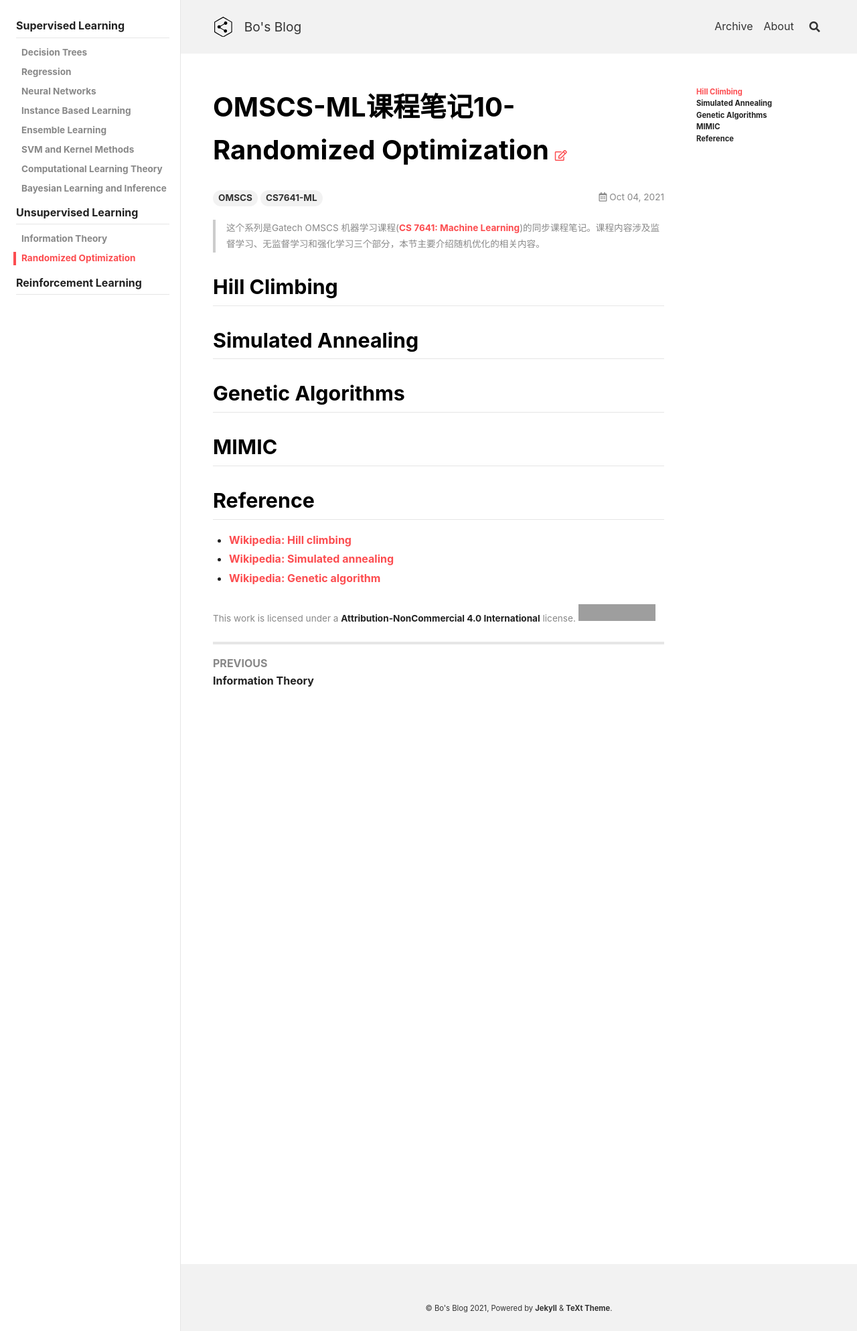
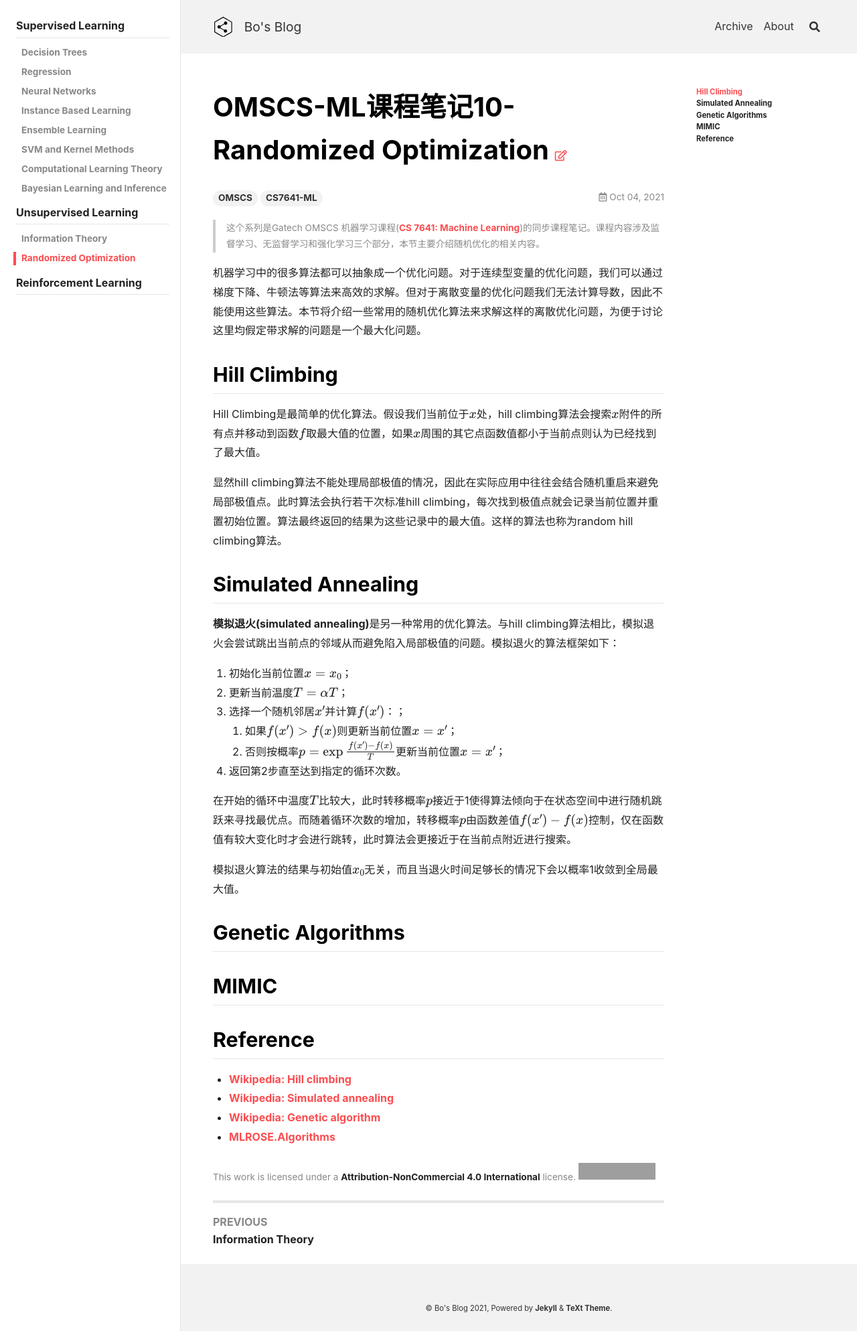
Before and after one commit to peng00bo00/peng00bo00_previous_blog, a Jekyll site: the page built from _posts/2021-10-04-OMSCS-ML-NOTES-10.md, in a window 1280 px wide. Shown: the whole page at 67% size. Built offline with Jekyll 4.4.1, drawn with Linux system fonts in a browser that asks for light colours; nearby versions of some CDN libraries; formulas are drawn with MathJax 3; grey boxes are pictures that could not be loaded.

Commit message:
Update 2021-10-04-OMSCS-ML-NOTES-10.md

```diff
--- a/_posts/2021-10-04-OMSCS-ML-NOTES-10.md
+++ b/_posts/2021-10-04-OMSCS-ML-NOTES-10.md
@@ -12,9 +12,28 @@ sidebar:
 > 这个系列是Gatech OMSCS 机器学习课程([CS 7641: Machine Learning](https://omscs.gatech.edu/cs-7641-machine-learning))的同步课程笔记。课程内容涉及监督学习、无监督学习和强化学习三个部分，本节主要介绍随机优化的相关内容。
 <!--more-->
 
+机器学习中的很多算法都可以抽象成一个优化问题。对于连续型变量的优化问题，我们可以通过梯度下降、牛顿法等算法来高效的求解。但对于离散变量的优化问题我们无法计算导数，因此不能使用这些算法。本节将介绍一些常用的随机优化算法来求解这样的离散优化问题，为便于讨论这里均假定带求解的问题是一个最大化问题。
+
 ## Hill Climbing
 
+Hill Climbing是最简单的优化算法。假设我们当前位于$x$处，hill climbing算法会搜索$x$附件的所有点并移动到函数$f$取最大值的位置，如果$x$周围的其它点函数值都小于当前点则认为已经找到了最大值。
+
+显然hill climbing算法不能处理局部极值的情况，因此在实际应用中往往会结合随机重启来避免局部极值点。此时算法会执行若干次标准hill climbing，每次找到极值点就会记录当前位置并重置初始位置。算法最终返回的结果为这些记录中的最大值。这样的算法也称为random hill climbing算法。
+
 ## Simulated Annealing
+
+**模拟退火(simulated annealing)**是另一种常用的优化算法。与hill climbing算法相比，模拟退火会尝试跳出当前点的邻域从而避免陷入局部极值的问题。模拟退火的算法框架如下：
+
+1. 初始化当前位置$x = x_0$；
+2. 更新当前温度$T = \alpha T$；
+3. 选择一个随机邻居$x'$并计算$f(x')$：；
+   1. 如果$f(x') \gt f(x)$则更新当前位置$x = x'$；
+   2. 否则按概率$p = \exp \{ \frac{f(x') - f(x)}{T} \}$更新当前位置$x = x'$；
+4. 返回第2步直至达到指定的循环次数。
+
+在开始的循环中温度$T$比较大，此时转移概率$p$接近于1使得算法倾向于在状态空间中进行随机跳跃来寻找最优点。而随着循环次数的增加，转移概率$p$由函数差值$f(x') - f(x)$控制，仅在函数值有较大变化时才会进行跳转，此时算法会更接近于在当前点附近进行搜索。
+
+模拟退火算法的结果与初始值$x_0$无关，而且当退火时间足够长的情况下会以概率1收敛到全局最大值。
 
 ## Genetic Algorithms
 
@@ -25,3 +44,4 @@ sidebar:
 - [Wikipedia: Hill climbing](https://en.wikipedia.org/wiki/Hill_climbing)
 - [Wikipedia: Simulated annealing](https://en.wikipedia.org/wiki/Simulated_annealing)
 - [Wikipedia: Genetic algorithm](https://en.wikipedia.org/wiki/Genetic_algorithm)
+- [MLROSE.Algorithms](https://mlrose.readthedocs.io/en/stable/_modules/mlrose/algorithms.html)
```
